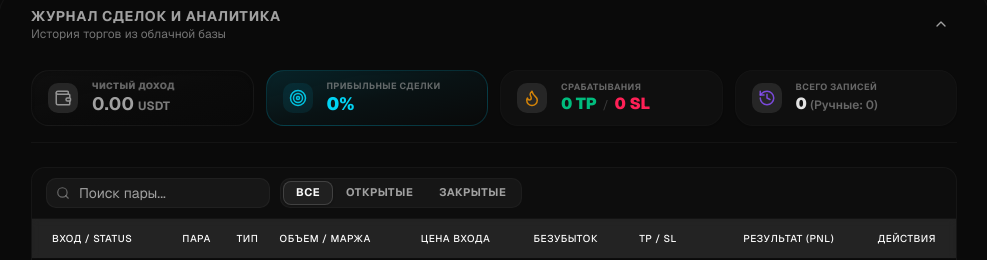
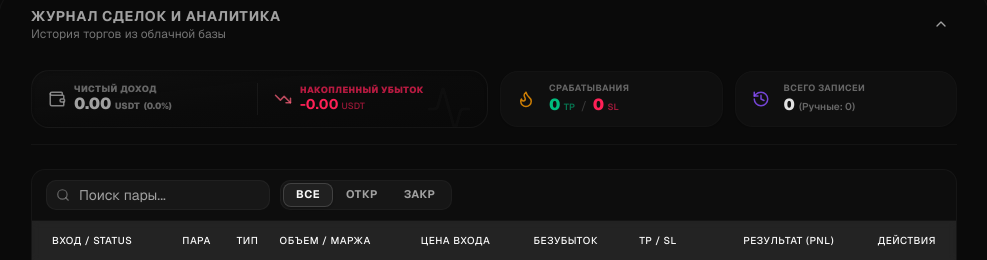
Before and after one commit to vitdev77/bybit-calculator, a Next.js app: page / in a window 1280 px wide. Shown: the part 1635-1895 px from the top of the page, without its empty margins (146-1133 px from the left). Built offline with nearby package versions, Linux system fonts and the light colour scheme; no server answers; the database is empty.

Commit message:
24092026_commit_006

```diff
--- a/src/components/trading-calculator/JournalFilters.tsx
+++ b/src/components/trading-calculator/JournalFilters.tsx
@@ -42,9 +42,9 @@ export function JournalFilters({
 }: JournalFiltersProps) {
   return (
     <div className="flex flex-col md:flex-row md:items-center justify-between gap-2.5 w-full text-xs">
-      {/* ЛЕВАЯ ЧАСТЬ: Поиск и переключатели статусов */}
-      <div className="flex flex-col sm:flex-row sm:items-center gap-2.5 flex-1 w-full">
-        <div className="relative w-full sm:max-w-56 flex items-center group">
+      {/* ЛЕВАЯ ЧАСТЬ (ЛИНИЯ 1 НА МОБИЛКАХ): Жесткая сетка grid-cols-2 только для мобилок. На десктопе возвращается flex */}
+      <div className="grid grid-cols-2 sm:flex sm:items-center gap-2.5 w-full sm:w-auto flex-1 sm:flex-none min-w-0">
+        <div className="relative w-full sm:w-56 flex items-center group">
           <Search className="absolute left-2.5 h-3.5 w-3.5 text-muted-foreground/60 pointer-events-none" />
           <Input
             type="text"
@@ -63,6 +63,7 @@ export function JournalFilters({
           )}
         </div>
 
+        {/* ФИКС РАСТЯЖЕНИЯ: На мобилке w-full заполняет 50% грида, на десктопе (sm:) возвращается в компактный w-auto */}
         <Tabs
           value={statusFilter}
           onValueChange={(val) => setStatusFilter(val || "ALL")}
@@ -71,32 +72,32 @@ export function JournalFilters({
           <TabsList className="h-9 sm:h-7.5 w-full sm:w-auto p-0.5 bg-muted/40 border border-border/30 rounded-lg grid grid-cols-3 sm:flex">
             <TabsTrigger
               value="ALL"
-              className="text-[11px] px-3 font-bold uppercase tracking-wider h-full"
+              className="text-[11px] px-3 font-bold uppercase tracking-wider h-full flex items-center justify-center"
             >
               Все
             </TabsTrigger>
             <TabsTrigger
               value="OPEN"
-              className="text-[11px] px-3 font-bold uppercase tracking-wider h-full"
+              className="text-[11px] px-3 font-bold uppercase tracking-wider h-full flex items-center justify-center"
             >
-              Открытые
+              Откр
             </TabsTrigger>
             <TabsTrigger
               value="CLOSED"
-              className="text-[11px] px-3 font-bold uppercase tracking-wider h-full"
+              className="text-[11px] px-3 font-bold uppercase tracking-wider h-full flex items-center justify-center"
             >
-              Закрытые
+              Закр
             </TabsTrigger>
           </TabsList>
         </Tabs>
       </div>
-      {/* ПРАВАЯ ЧАСТЬ ПАНЕЛИ: Интегрированные кнопки управляющих действий */}
-      <div className="flex items-center justify-end gap-1.5 shrink-0 h-9 sm:h-7.5 w-full sm:w-auto mt-1 sm:mt-0">
-        {totalDeals > 0 && (
+      {/* ПРАВАЯ ЧАСТЬ (ЛИНИЯ 2 НА МОБИЛКАХ): Кнопки во всю ширину на мобилке, на десктопе прижимаются вправо */}
+      <div className="grid grid-cols-2 sm:flex sm:items-center sm:justify-end gap-1.5 shrink-0 w-full sm:w-auto mt-1 sm:mt-0">
+        {totalDeals > 0 ? (
           <Button
             onClick={exportToCSV}
             variant="outline"
-            className="h-9 sm:h-7.5 px-2.5 rounded-lg text-muted-foreground border-border/60 bg-transparent hover:text-foreground hover:bg-muted/40 transition-colors shadow-none shrink-0"
+            className="h-9 sm:h-7.5 w-full sm:w-auto px-2.5 rounded-lg text-muted-foreground border-border/60 bg-transparent hover:text-foreground hover:bg-muted/40 transition-colors shadow-none shrink-0"
             title="Выгрузить журнал в формате CSV"
           >
             <Download className="size-3.5 mr-1.5 shrink-0" />
@@ -104,15 +105,17 @@ export function JournalFilters({
               Экспорт
             </span>
           </Button>
+        ) : (
+          <div className="hidden sm:block" />
         )}
 
-        {totalDeals > 0 && (
+        {totalDeals > 0 ? (
           <AlertDialog open={isClearOpen} onOpenChange={setIsClearOpen}>
             <AlertDialogTrigger
               className={buttonVariants({
                 variant: "outline",
                 className:
-                  "h-9 sm:h-7.5 px-2.5 text-rose-600 border-rose-500/20 hover:bg-rose-600 hover:text-white rounded-lg transition-colors shadow-none bg-transparent shrink-0 flex items-center justify-center cursor-pointer",
+                  "h-9 sm:h-7.5 w-full sm:w-auto px-2.5 text-rose-600 border-rose-500/20 hover:bg-rose-600 hover:text-white rounded-lg transition-colors shadow-none bg-transparent shrink-0 flex items-center justify-center cursor-pointer",
               })}
               title="Полная очистка облачной базы данных"
             >
@@ -122,7 +125,6 @@ export function JournalFilters({
               </span>
             </AlertDialogTrigger>
 
-            {/* GLASSMORPHISM ВНЕДРЕН: Добавлены стили матового стекла и контрастной границы в обход ui-компонента */}
             <AlertDialogContent className="rounded-2xl max-w-xs sm:max-w-sm bg-popover/70 dark:bg-zinc-950/70 backdrop-blur-md border border-border/40 dark:border-white/10 shadow-2xl">
               <AlertDialogHeader>
                 <AlertDialogTitle className="text-sm sm:text-base">
@@ -150,6 +152,8 @@ export function JournalFilters({
               </AlertDialogFooter>
             </AlertDialogContent>
           </AlertDialog>
+        ) : (
+          <div className="hidden sm:block" />
         )}
       </div>
     </div>
--- a/src/components/trading-calculator/JournalStats.tsx
+++ b/src/components/trading-calculator/JournalStats.tsx
@@ -1,7 +1,15 @@
 "use client";
 
 import React from "react";
-import { Wallet, Target, Flame, History } from "lucide-react";
+import {
+  Wallet,
+  Flame,
+  History,
+  ArrowUpRight,
+  ArrowDownRight,
+  Activity,
+  TrendingDown,
+} from "lucide-react";
 import { cn } from "cn";
 
 interface Deal {
@@ -24,13 +32,6 @@ interface JournalStatsProps {
   deals: Deal[];
 }
 
-function formatCompactNumber(num: number): string {
-  if (num >= 1_000_000_000) return `${(num / 1_000_000_000).toFixed(2)}B`;
-  if (num >= 1_000_000) return `${(num / 1_000_000).toFixed(2)}M`;
-  if (num >= 1_000) return `${(num / 1_000).toFixed(1)}K`;
-  return num.toFixed(0);
-}
-
 export function JournalStats({ deals = [] }: JournalStatsProps) {
   const totalDeals = deals.length;
   const profitDeals = deals.filter((d) => d.status === "PROFIT").length;
@@ -40,11 +41,12 @@ export function JournalStats({ deals = [] }: JournalStatsProps) {
 
   let totalGrossProfit = 0;
   let totalGrossLoss = 0;
+  let totalMarginUsed = 0;
 
   deals.forEach((d) => {
     if (d.status === "OPEN") return;
 
-    // СИНХРОНИЗАЦИЯ КОМИССИЙ: Жестко выставляем параметры твоего аккаунта Bybit (0.0006 + 0.0006 + 0.0001)
+    // СИНХРОНИЗАЦИЯ КОМИССИЙ: Параметры твоего фьючерсного аккаунта Bybit (0.0006 + 0.0006 + 0.0001)
     const totalFeeRate = 0.0013;
     const dbPrice = d.closed_at_price
       ? parseFloat(String(d.closed_at_price))
@@ -71,18 +73,38 @@ export function JournalStats({ deals = [] }: JournalStatsProps) {
 
     if (pnlUsdt >= 0) totalGrossProfit += pnlUsdt;
     else totalGrossLoss += Math.abs(pnlUsdt);
+
+    if (d.margin > 0) {
+      totalMarginUsed += d.margin;
+    }
   });
 
   const netPnL = totalGrossProfit - totalGrossLoss;
-  const winRate =
-    closedCount > 0 ? Math.round((profitDeals / closedCount) * 100) : 0;
+
+  // Расчет общего процента ROI от маржи
+  const totalRoiPercent =
+    totalMarginUsed > 0 ? (netPnL / totalMarginUsed) * 100 : 0;
+
+  // Расчет Профит-Фактора (Profit Factor)
+  const profitFactor =
+    totalGrossLoss > 0
+      ? totalGrossProfit / totalGrossLoss
+      : totalGrossProfit > 0
+        ? 99.9
+        : 0;
+
+  // Пропорция для визуальной шкалы эффективности
+  const combinedVolume = totalGrossProfit + totalGrossLoss;
+  const profitRatioPercent =
+    combinedVolume > 0 ? (totalGrossProfit / combinedVolume) * 100 : 50;
   return (
-    <div className="w-full select-none text-xs">
+    <div className="w-full select-none text-xs overflow-hidden box-border">
+      {/* СЕТКА СТАТИСТИКИ: На мобилках 2 колонки (grid-cols-2), на десктопе 4 (lg:grid-cols-4) */}
       <div className="grid grid-cols-2 lg:grid-cols-4 gap-3 w-full items-center">
-        {/* КАРТОЧКА 1: ЧИСТЫЙ ДОХОД */}
+        {/* КАРТОЧКА 1: ПРОФЕССИОНАЛЬНЫЙ СУПЕР-ИНФОРМЕР (Растянут на 2 колонки через lg:col-span-2) */}
         <div
           className={cn(
-            "flex items-center gap-3.5 px-4 py-3 rounded-2xl justify-start border bg-linear-to-br shadow-inner h-14 w-full",
+            "flex items-center p-3 sm:px-4 rounded-2xl border bg-linear-to-br shadow-inner min-h-14 w-full col-span-2 lg:col-span-2 transition-all duration-300 relative overflow-hidden",
             netPnL > 0.005
               ? "from-emerald-500/15 via-emerald-500/5 to-transparent border-emerald-500/20 text-emerald-500 dark:text-emerald-400"
               : netPnL < -0.005
@@ -90,78 +112,121 @@ export function JournalStats({ deals = [] }: JournalStatsProps) {
                 : "from-muted/20 via-muted/5 to-transparent border-border/40 text-muted-foreground",
           )}
         >
-          <div
+          {/* ФОНОВАЯ ИКОНКА ДЛЯ ГЛУБИНЫ ИНТЕРФЕЙСА */}
+          <Activity className="absolute right-3.5 top-3.5 size-12 opacity-3 pointer-events-none stroke-[1.5]" />
+
+          <div className="flex items-center w-full justify-between h-full z-10 min-w-0">
+            {/* ЛЕВАЯ ЧАСТЬ: ЧИСТЫЙ ДОХОД И ДИНАМИЧЕСКАЯ ИКОНКА КОШЕЛЬКА */}
+            <div className="flex items-center gap-2 flex-1 min-w-0 pr-2">
+              {/* СВЕТОВАЯ ИНДИКАЦИЯ: Иконка Wallet теперь сочно красится в цвет твоего текущего PnL */}
+              <Wallet
                 className={cn(
-              "p-1.5 rounded-lg shrink-0",
+                  "size-4.5 shrink-0 transition-colors duration-300",
                   netPnL > 0.005
-                ? "bg-emerald-500/10"
+                    ? "text-emerald-500 dark:text-emerald-400"
                     : netPnL < -0.005
-                  ? "bg-rose-500/10"
-                  : "bg-muted",
+                      ? "text-rose-500 dark:text-rose-400"
+                      : "text-muted-foreground/80",
                 )}
-          >
-            <Wallet className="size-4.5 opacity-90" />
-          </div>
-          <div className="flex flex-col">
+              />
+              <div className="flex flex-col min-w-0">
                 <span className="text-[9px] font-black uppercase tracking-wider text-muted-foreground/60 leading-none">
                   Чистый доход
                 </span>
-            <span className="font-sans font-bold text-base sm:text-lg leading-none mt-1">
+                <div className="flex items-baseline gap-1 mt-0.5 min-w-0 flex-wrap">
+                  <span className="font-sans font-black text-sm sm:text-base leading-none tracking-tight flex items-center gap-0.5 truncate">
+                    {netPnL > 0.005 ? (
+                      <ArrowUpRight className="size-3.5 shrink-0 text-emerald-500 inline-block align-middle" />
+                    ) : netPnL < -0.005 ? (
+                      <ArrowDownRight className="size-3.5 shrink-0 text-rose-500 inline-block align-middle" />
+                    ) : null}
                     {netPnL > 0.005 ? "+" : ""}
-              {netPnL.toFixed(2)}{" "}
-              <span className="text-xs font-bold opacity-75">USDT</span>
+                    {netPnL.toFixed(2)}
+                  </span>
+                  <span className="text-[9px] font-black opacity-60 shrink-0">
+                    USDT
+                  </span>
+                  <span
+                    className={cn(
+                      "text-[9px] font-black tracking-tight shrink-0 block sm:inline mt-0.5 xs:mt-0",
+                      netPnL > 0.005
+                        ? "text-emerald-500"
+                        : netPnL < -0.005
+                          ? "text-rose-500"
+                          : "text-muted-foreground/60",
+                    )}
+                  >
+                    ({netPnL > 0.005 ? "+" : ""}
+                    {totalRoiPercent.toFixed(1)}%)
+                  </span>
+                </div>
+              </div>
+            </div>
+
+            {/* ВЕРТИКАЛЬНЫЙ РАЗДЕЛИТЕЛЬ */}
+            <div className="h-8 border-l border-border/30 dark:border-white/5 shrink-0 self-center mx-1" />
+
+            {/* ПРАВАЯ ЧАСТЬ: НАКОПЛЕННЫЙ УБЫТОК И ИКОНКА ТРЕНДА DOWN */}
+            <div className="flex items-center gap-2 flex-1 min-w-0 pl-3">
+              <TrendingDown className="size-4.5 text-rose-500/70 dark:text-rose-400/70 shrink-0" />
+              <div className="flex flex-col min-w-0 w-full">
+                <span className="text-[9px] font-black uppercase tracking-wider text-rose-500/60 dark:text-rose-500/70 leading-none block">
+                  Накопленный Убыток
+                </span>
+                <div className="flex items-center gap-1.5 mt-0.5 min-w-0 justify-between w-full">
+                  <span className="font-sans font-bold text-xs sm:text-sm leading-none text-rose-500 truncate">
+                    -{totalGrossLoss.toFixed(2)}{" "}
+                    <span className="text-[9px] font-medium opacity-60">
+                      USDT
+                    </span>
+                  </span>
+                  {profitFactor > 0 && (
+                    <span
+                      className="text-[8px] font-black px-1 py-px rounded-sm bg-neutral-500/10 text-muted-foreground border border-border/20 uppercase tracking-wider hidden md:inline shrink-0"
+                      title="Коэффициент прибыльности системы"
+                    >
+                      PF: {profitFactor.toFixed(1)}
+                    </span>
+                  )}
+                </div>
+              </div>
+            </div>
+          </div>
+        </div>
+
+        {/* КАРТОЧКА 2: СРАБАТЫВАНИЯ УРОВНЕЙ (Оригинальный чистый стиль) */}
+        <div className="flex items-center gap-3.5 px-4 py-3 rounded-2xl bg-muted/30 dark:bg-neutral-900/40 border border-border/20 text-muted-foreground justify-start h-14 sm:h-14 w-full shadow-xs col-span-1 lg:col-span-1">
+          <Flame className="size-4.5 text-amber-500/80 shrink-0" />
+          <div className="flex flex-col min-w-0">
+            <span className="text-[9px] font-bold uppercase tracking-wider text-muted-foreground/60 leading-none truncate">
+              Срабатывания
+            </span>
+            <span className="font-sans font-bold text-sm sm:text-base leading-none mt-1 text-foreground/90 flex items-baseline gap-1 truncate">
+              <span className="text-emerald-500 font-black">
+                {profitDeals}{" "}
+                <span className="text-[9px] opacity-60 font-semibold">TP</span>
+              </span>
+              <span className="text-muted-foreground/30 font-normal text-xs mx-0.5">
+                /
+              </span>
+              <span className="text-rose-500 font-black">
+                {lossDeals}{" "}
+                <span className="text-[9px] opacity-60 font-semibold">SL</span>
+              </span>
             </span>
           </div>
         </div>
 
-        {/* КАРТОЧКА 2: ПРИБЫЛЬНЫЕ СДЕЛКИ */}
-        <div className="flex items-center gap-3.5 px-4 py-3 rounded-2xl bg-linear-to-br from-cyan-500/15 via-cyan-500/5 to-transparent border border-cyan-500/20 text-cyan-600 dark:text-cyan-400 justify-start h-14 w-full shadow-inner">
-          <div className="p-1.5 rounded-lg bg-cyan-500/10 shrink-0">
-            <Target className="size-4.5 opacity-90" />
-          </div>
-          <div className="flex flex-col">
-            <span className="text-[9px] font-bold uppercase tracking-wider text-muted-foreground/60 leading-none">
-              Прибыльные сделки
-            </span>
-            <span className="font-sans font-black text-base sm:text-lg leading-none mt-1">
-              {winRate}%
-            </span>
-          </div>
-        </div>
-
-        {/* КАРТОЧКА 3: ТРИГГЕРЫ СРАБАТЫВАНИЯ УРОВНЕЙ */}
-        <div className="flex items-center gap-3.5 px-4 py-3 rounded-2xl bg-muted/30 dark:bg-neutral-900/40 border border-border/20 text-muted-foreground justify-start h-14 w-full shadow-xs">
-          <div className="p-1.5 rounded-lg bg-muted/60 dark:bg-neutral-800 shrink-0">
-            <Flame className="size-4.5 text-amber-500/80" />
-          </div>
-          <div className="flex flex-col">
-            <span className="text-[9px] font-bold uppercase tracking-wider text-muted-foreground/60 leading-none">
-              Срабатывания
-            </span>
-            <span className="font-sans font-bold text-sm sm:text-base leading-none mt-1 text-foreground/90 flex items-baseline gap-1">
-              <span className="text-emerald-500 font-black">
-                {profitDeals} TP
-              </span>
-              <span className="text-muted-foreground/30 font-normal text-xs mx-0.5">
-                /
-              </span>
-              <span className="text-rose-500 font-black">{lossDeals} SL</span>
-            </span>
-          </div>
-        </div>
-
-        {/* КАРТОЧКА 4: ВСЕГО В ЖУРНАЛЕ */}
-        <div className="flex items-center gap-3.5 px-4 py-3 rounded-2xl bg-muted/30 dark:bg-neutral-900/40 border border-border/20 text-muted-foreground justify-start h-14 w-full shadow-xs">
-          <div className="p-1.5 rounded-lg bg-muted/60 dark:bg-neutral-800 shrink-0">
-            <History className="size-4.5 text-violet-500/80" />
-          </div>
-          <div className="flex flex-col">
-            <span className="text-[9px] font-bold uppercase tracking-wider text-muted-foreground/60 leading-none">
+        {/* КАРТОЧКА 3: ВСЕГО В ЖУРНАЛЕ (Оригинальный чистый стиль) */}
+        <div className="flex items-center gap-3.5 px-4 py-3 rounded-2xl bg-muted/30 dark:bg-neutral-900/40 border border-border/20 text-muted-foreground justify-start h-14 sm:h-14 w-full shadow-xs col-span-1 lg:col-span-1">
+          <History className="size-4.5 text-violet-500/80 shrink-0" />
+          <div className="flex flex-col min-w-0">
+            <span className="text-[9px] font-bold uppercase tracking-wider text-muted-foreground/60 leading-none truncate">
               Всего записей
             </span>
-            <span className="font-sans font-black text-sm sm:text-base leading-none mt-1 text-foreground/90">
-              {totalDeals}{" "}
-              <span className="text-xs font-semibold text-muted-foreground/60">
+            <span className="font-sans font-black text-sm sm:text-base leading-none mt-1 text-foreground/90 truncate">
+              {totalDeals}
+              <span className="text-[10px] font-semibold text-muted-foreground/60 hidden sm:inline ml-1">
                 (Ручные: {manualClosedDeals})
               </span>
             </span>
```
Lines whose indentation alone changed are shown as unchanged.
